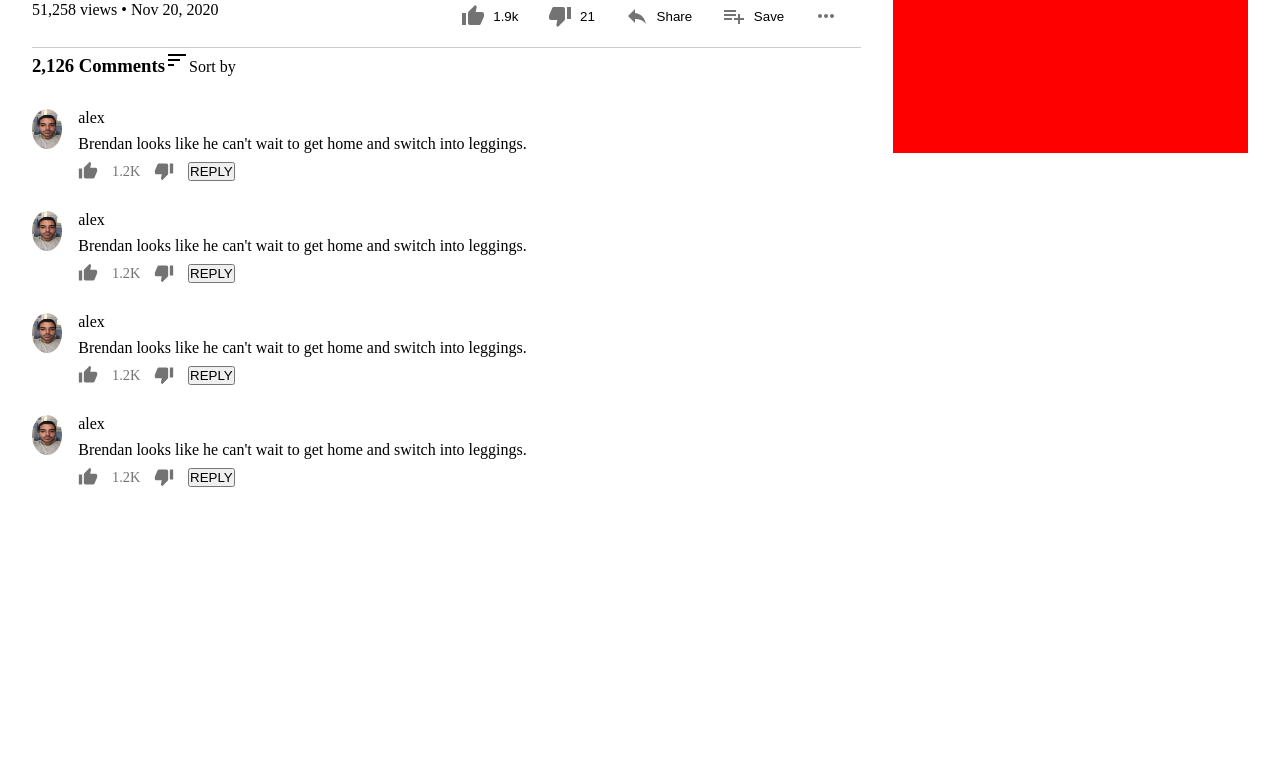
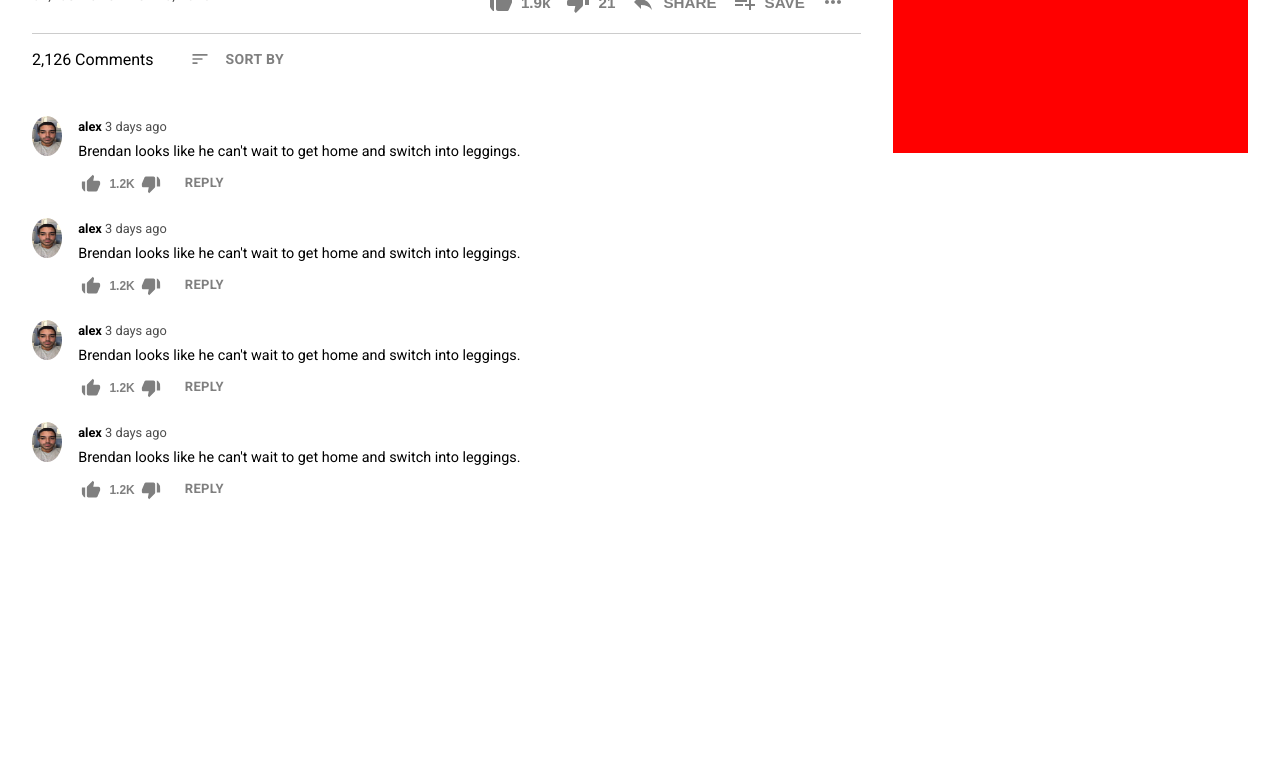
Before and after one commit to SeifElKhonany/youtube-clone-mern, a React app in the folder client/: page /video in a window 1280 px wide. Shown: the part 675-1459 px from the top of the page. Built offline with nearby package versions, Linux system fonts and the light colour scheme.

Commit message:
iconButton mixin and video comments

```diff
--- a/client/public/index.html
+++ b/client/public/index.html
@@ -24,6 +24,7 @@
       work correctly both with client-side routing and a non-root public URL.
       Learn how to configure a non-root public URL by running `npm run build`.
     -->
+    <link rel="stylesheet" href="https://fonts.googleapis.com/css?family=Roboto:300,400,500,700&display=swap" />
     <title>React App</title>
   </head>
   <body>
--- a/client/src/components/App.css
+++ b/client/src/components/App.css
@@ -6,4 +6,5 @@
 body, html, div {
   height: 100%;
   width: 100%;
+  font-family: "Roboto"
 }
--- a/client/src/components/Video/Comment/Comment.module.scss
+++ b/client/src/components/Video/Comment/Comment.module.scss
@@ -11,22 +11,42 @@
     margin-right: 1rem;
   }
   p {
-    margin-bottom: 0.5rem;
+    font-size: 0.9rem;
+    margin: 0.5rem 0;
+  }
+
+  h5 {
+    display: inline;
+    font-size: 0.8rem;
+    font-weight: bold;
+  }
+
+  h6 {
+    color: $text-grey;
+    display: inline;
+    font-size: 0.8rem;
+    font-weight: normal;
   }
 }
 
 .actions {
-  margin: 0;
-  padding: 0;
   width: 20%;
   height: auto;
   display: flex;
   justify-content: space-between;
   align-items: center;
-  color: $mid-grey;
-  font-weight: 500;
-  font-size: 0.9rem;
-  path {
-    color: $mid-grey;
+  color: $action-color;
+
+  button {
+    @include actionText;
+  }
+  button:nth-child(1), button:nth-child(2){
+    font-size: 0.75rem;
+    padding: 0.2rem;
+    outline: none;
+    @include iconButton;
+    svg {
+      @include buttonBehavior;
+    }
   }
 }
--- a/client/src/components/Video/Comment/index.js
+++ b/client/src/components/Video/Comment/index.js
@@ -1,5 +1,6 @@
 import React, { useState } from 'react';
 
+import Button from '@material-ui/core/Button';
 import ThumbUpIcon from '@material-ui/icons/ThumbUp';
 import ThumbDownIcon from '@material-ui/icons/ThumbDown';
 
@@ -12,9 +13,24 @@ export default function Comment() {
     <div className={style.comment}>
       <img src={img} alt="Commenter"/>
       <div>
-        <p>alex</p>
+        <h5>alex</h5>
+        <h6> 3 days ago</h6>
         <p>Brendan looks like he can't wait to get home and switch into leggings.</p>
-        <div className={style.actions}><ThumbUpIcon fontSize="small"/> 1.2K <ThumbDownIcon fontSize="small"/> <button>REPLY</button></div>
+        <div className={style.actions}>
+          <button>
+            <ThumbUpIcon fontSize="small"/>
+            1.2K
+          </button>
+          <button>
+            <ThumbDownIcon fontSize="small"/>
+          </button>
+          <Button
+          color="primary"
+          size="small"
+          >
+            REPLY
+          </Button>
+        </div>
       </div>
     </div>
   );
--- a/client/src/components/common.scss
+++ b/client/src/components/common.scss
@@ -1,29 +1,49 @@
 // Colors
 $grey: #e6e6e6;
 $border-grey: rgba(0, 0, 0, 0.2);
-$text-grey: rgba(0, 0, 0, 0.3);
+$text-grey: rgba(0, 0, 0, 0.7);
 $light-grey: rgba(0, 0, 0, 0.05);
 $mid-grey: rgba(0, 0, 0, 0.55);
 $dark-grey: rgba(0, 0, 0, 0.65);
+$action-color: rgba(0, 0, 0, 0.5);
 $red: #ff0000;
 $dark-red: #cc0000;
+$click-color: rgba(0, 0, 0, 0.2);
 
 // Sizes
 $header-height: 60px;
 
+
+// Mixins
+
+@mixin actionText {
+  font-weight: 700;
+  color: $action-color;
+}
+
 @mixin iconButton {
   background-color: inherit;
   border: none;
-  display: flex;
+  display: inline-flex;
   justify-content: space-between;
   align-items: center;
+
+  svg {
+    margin-right: 0.5rem;
+    border-radius: 50%;
+    path {
+      color: $action-color
+    }
+  }
 }
 
-@mixin buttonBehavior($hover-color: inherit, $click-color: rgba(0, 0, 0, 0.2)) {
+@mixin buttonBehavior($hover-color: white, $click-color: $click-color) {
+  background-color: white;
   transition: background-color 0.2s;
+  border: none;
   &:hover {
+    background-color: $hover-color;
     cursor: pointer;
-    background-color: $hover-color;
   }
   &:active {
     background-color: $click-color;
@@ -36,6 +56,6 @@ $header-height: 60px;
   align-items: center;
 }
 
-@mixin border {
+@mixin b {
   border: 1px solid green;
 }
--- a/client/src/components/pages/Video/Video.module.scss
+++ b/client/src/components/pages/Video/Video.module.scss
@@ -31,36 +31,64 @@
 
 .videoHeader {
   margin: 1rem 0;
+  font-weight: 400;
+  font-size: 1.2rem;
 }
 
 .videoFooter {
   display: flex;
+  align-items: center;
+  justify-content: center;
   padding-bottom: 1rem;
   height: 30px;
   border-bottom: 1px solid $border-grey;
+
+  div:first-child {
+    flex: 2;
+  }
+
+  h2 {
+    color: $text-grey;
+    font-size: 0.9rem;
+    font-weight: normal;
+  }
 }
 
 .videoActions {
+  flex: 1;
   display: flex;
-  justify-content: space-around;
-  align-items: center;
+  @include flexCenter;
+  justify-content: flex-start;
 
   button {
     padding: 0.5rem;
+    font-size: 0.95rem;
     @include iconButton;
-
+    @include actionText;
+    &:hover {
+      cursor: pointer;
+    }
     svg {
-      margin-right: 0.5rem;
       @include buttonBehavior;
-      path {
-        color: $mid-grey
-      }
     }
   }
 }
 
-.commentSection {
+.commentsHeader {
+  height: 50px;
+  @include flexCenter;
+  justify-content: flex-start;
+
   h3 {
     display: inline-block;
+    font-weight: 400;
+    font-size: 1rem;
+    margin-right: 2rem;
+  }
+
+  button {
+    outline: none;
+    @include iconButton;
+    @include actionText;
   }
 }
--- a/client/src/components/pages/Video/index.js
+++ b/client/src/components/pages/Video/index.js
@@ -3,6 +3,8 @@ import Header from '../../Layout/Header';
 import Drawer from '../../Layout/Drawer';
 import Comment from '../../Video/Comment';
 
+import Button from '@material-ui/core/Button';
+import Popover from '@material-ui/core/Popover';
 import ThumbUpIcon from '@material-ui/icons/ThumbUp';
 import ThumbDownIcon from '@material-ui/icons/ThumbDown';
 import ReplyIcon from '@material-ui/icons/Reply';
@@ -30,7 +32,9 @@ export default function Video() {
           <h1 className={style.videoHeader}>Medium Debbie | This Past Weekend w/ Theo Von #308</h1>
           <div className={style.videoFooter}>
             <div>
-              51,258 views • Nov 20, 2020
+              <h2>
+                51,258 views • Nov 20, 2020
+              </h2>
             </div>
             <div className={style.videoActions}>
               <button>
@@ -43,11 +47,11 @@ export default function Video() {
               </button>
               <button>
                 <ReplyIcon />
-                Share
+                SHARE
               </button>
               <button>
                 <PlaylistAddIcon />
-                Save
+                SAVE
               </button>
               <button>
                 <MoreHorizIcon />
@@ -55,9 +59,15 @@ export default function Video() {
             </div>
           </div>
           <div className={style.commentSection}>
-            <h3>2,126 Comments</h3>
-            <SortIcon />
-            Sort by
+            <div className={style.commentsHeader}>
+              <h3>2,126 Comments</h3>
+              <Button
+              variant="text"
+              startIcon={<SortIcon />}
+              >
+              SORT BY
+              </Button>
+            </div>
             <Comment />
             <Comment />
             <Comment />
```
